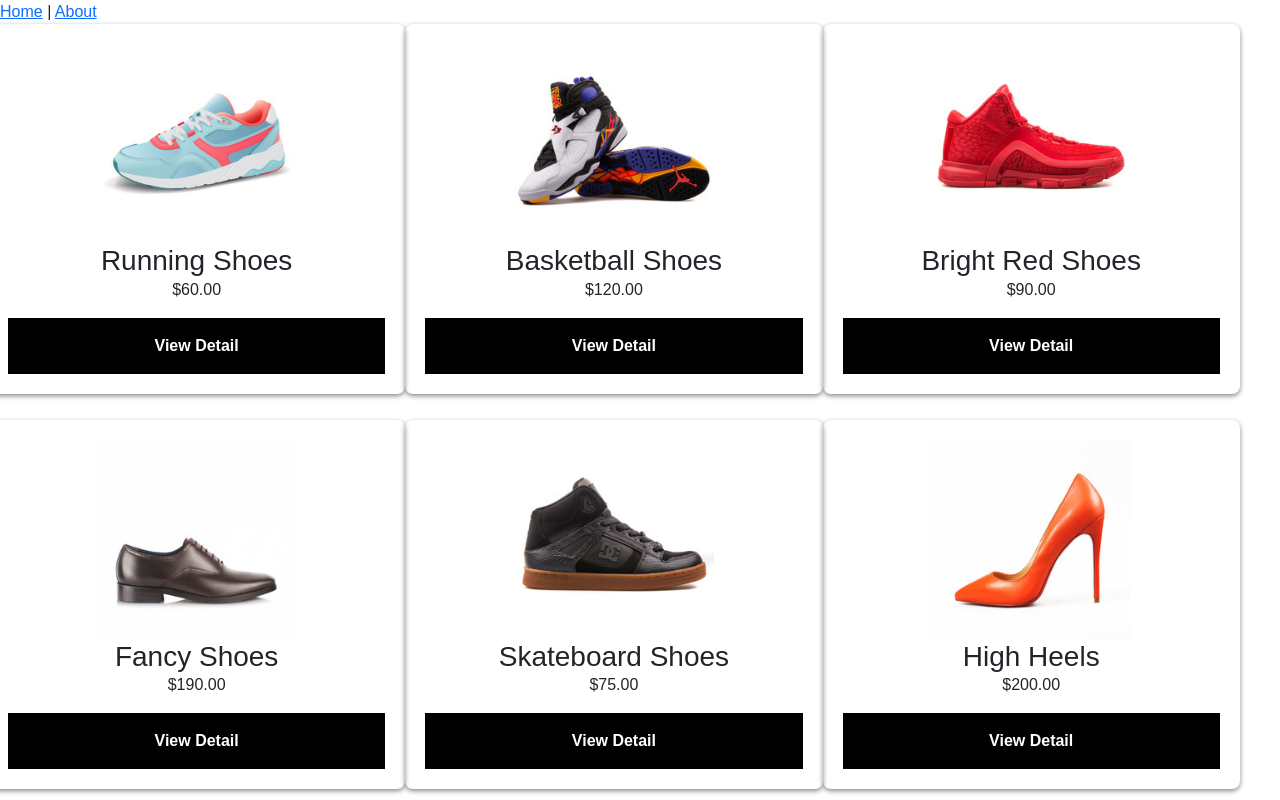
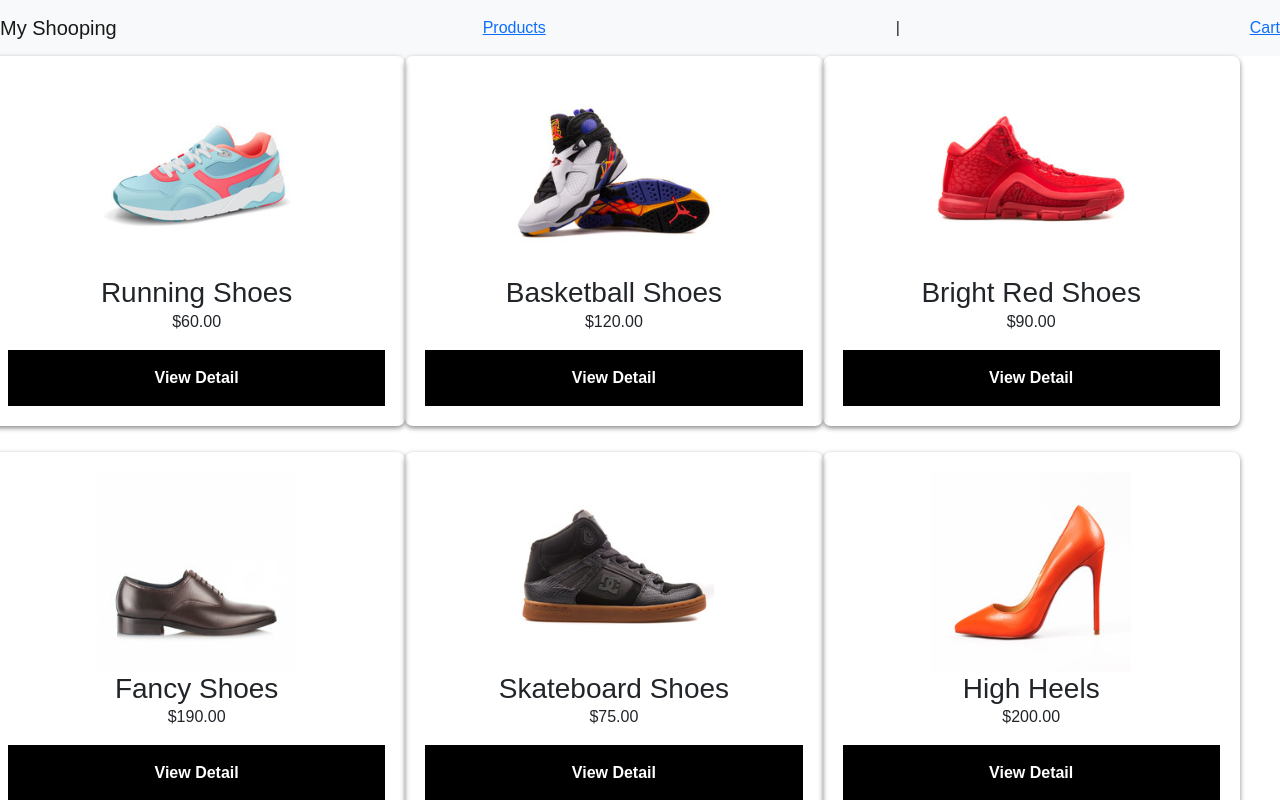
Before and after one commit to HaileMariamR/vue-ecommerce-fullstack, a Vue app: page /products in a window 1280 px wide. Shown: the top 800 px of the page. Built offline with nearby package versions, Linux system fonts and the light colour scheme.

Commit message:
finish frontend

```diff
--- a/src/App.vue
+++ b/src/App.vue
@@ -2,15 +2,23 @@
 
 
 <template>
-  <div id="app">
-    <div id="nav">
-      <router-link to="/">Home</router-link> |
-      <router-link to="/about">About</router-link>
-    </div>
+
+ <div>
+
+
+ <nav class="navbar navbar-light bg-light justify-content-between">
+  <a class="navbar-brand">My Shooping</a>
+  <router-link to="/products">Products</router-link> |
+      <router-link to="/cart">Cart</router-link>
+
+</nav>
+
 
     <!-- router-view re render component -->
     <router-view/>
-  </div>
+
+ </div>
+
 </template>
 
 <style>
```
